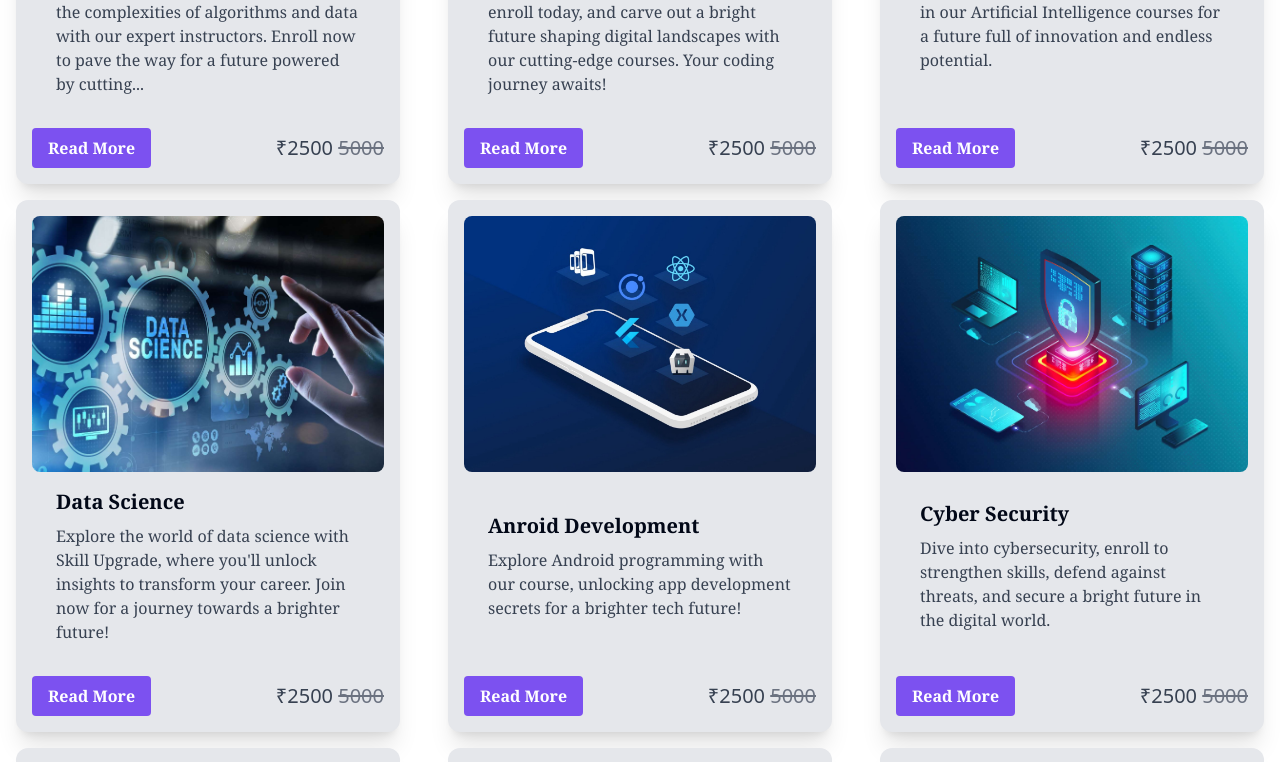
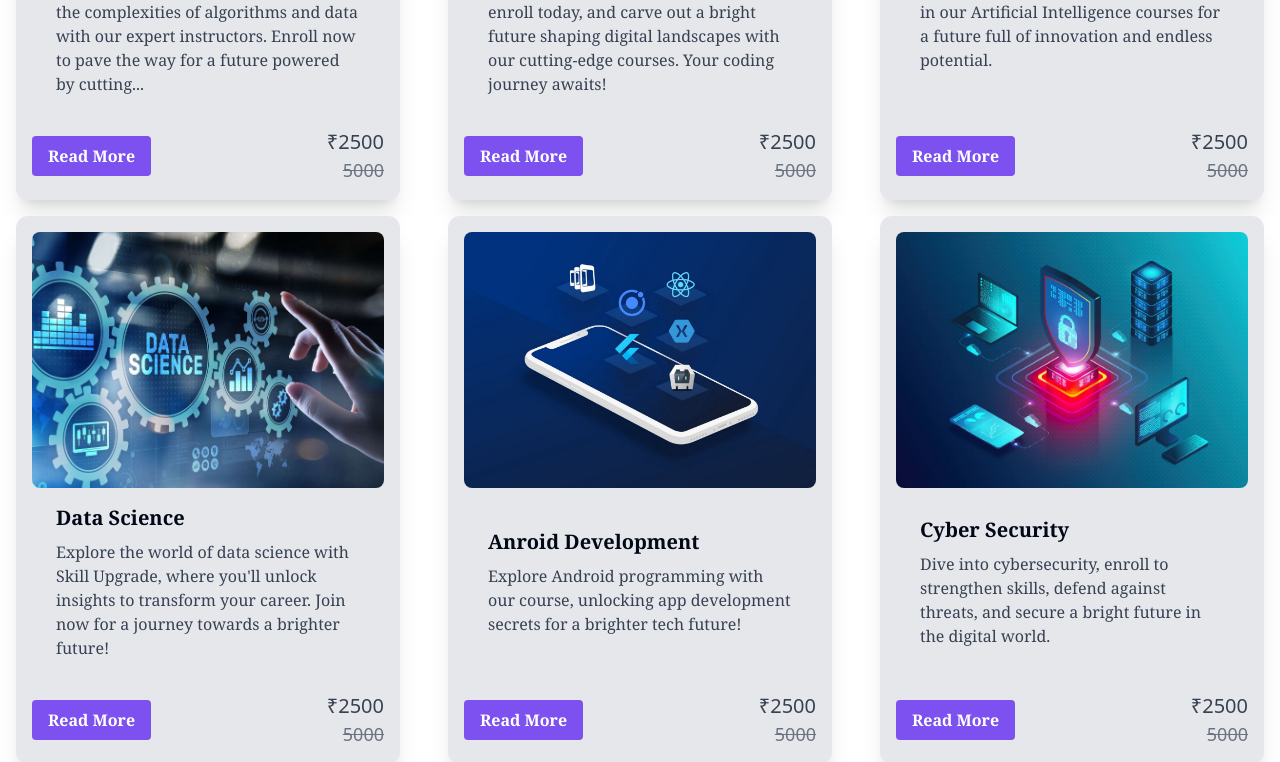
Before and after one commit to siddanth-6365/skill-upgrade-ui, a Next.js app: page / in a window 1280 px wide. Shown: the part 2420-3182 px from the top of the page. Built offline with nearby package versions, Linux system fonts and the light colour scheme.

Commit message:
minor fixes-3

```diff
--- a/src/app/courses/page.jsx
+++ b/src/app/courses/page.jsx
@@ -114,7 +114,7 @@ const CourseContent = () => {
               data.faq &&
               data.faq.map((faqItem) => (
                 <AccordionItem
-                  className="w-[350px] lg:w-[600px] md:w-[1000px]"
+                  className="w-[350px]  md:w-[1000px]"
                   value={faqItem.id}
                   key={faqItem.id}
                 >
--- a/src/components/ui/Card.jsx
+++ b/src/components/ui/Card.jsx
@@ -24,7 +24,6 @@ export const Card = ({ card, key }) => {
         transition={{ duration: 0.5, ease: "easeOut" }}
         className={`max-w-sm mx-auto flex flex-col justify-between overflow-hidden rounded-xl shadow-xl p-4 bg-gray-200  `}
         key={key}
-
       >
         <div>
           <Link href={`/courses?id=${card.id}`}>
@@ -47,11 +46,12 @@ export const Card = ({ card, key }) => {
             </button>
           </Link>
           <div className="text-right">
-
             <h6 className="text-gray-700 text-xl font-sans">
-          {`₹${card.price} `}
-          <span className="line-through text-gray-500">{card.price *2}</span>
-        </h6>
+              {`₹${card.price} `} <br />
+              <span className="line-through text-lg text-gray-500">
+                {card.price * 2}
+              </span>
+            </h6>
           </div>
         </div>
       </motion.div>
```
